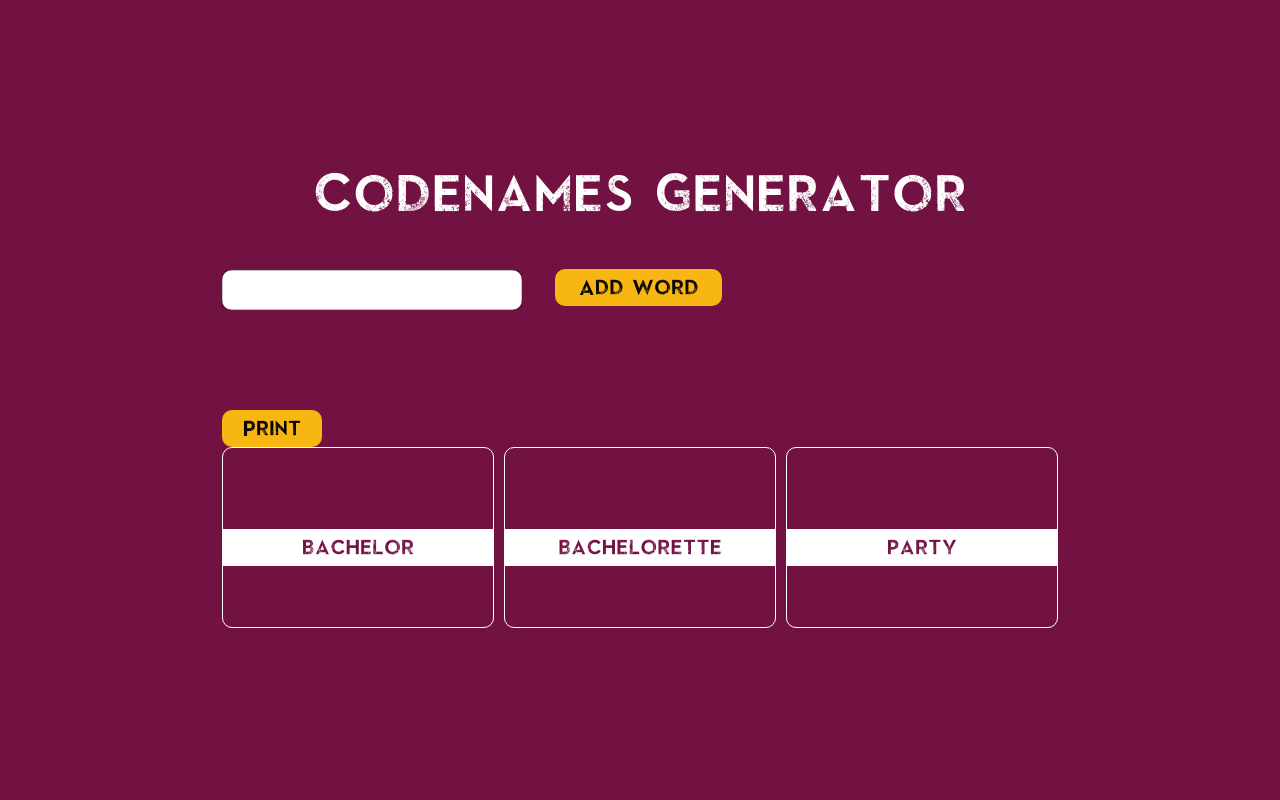
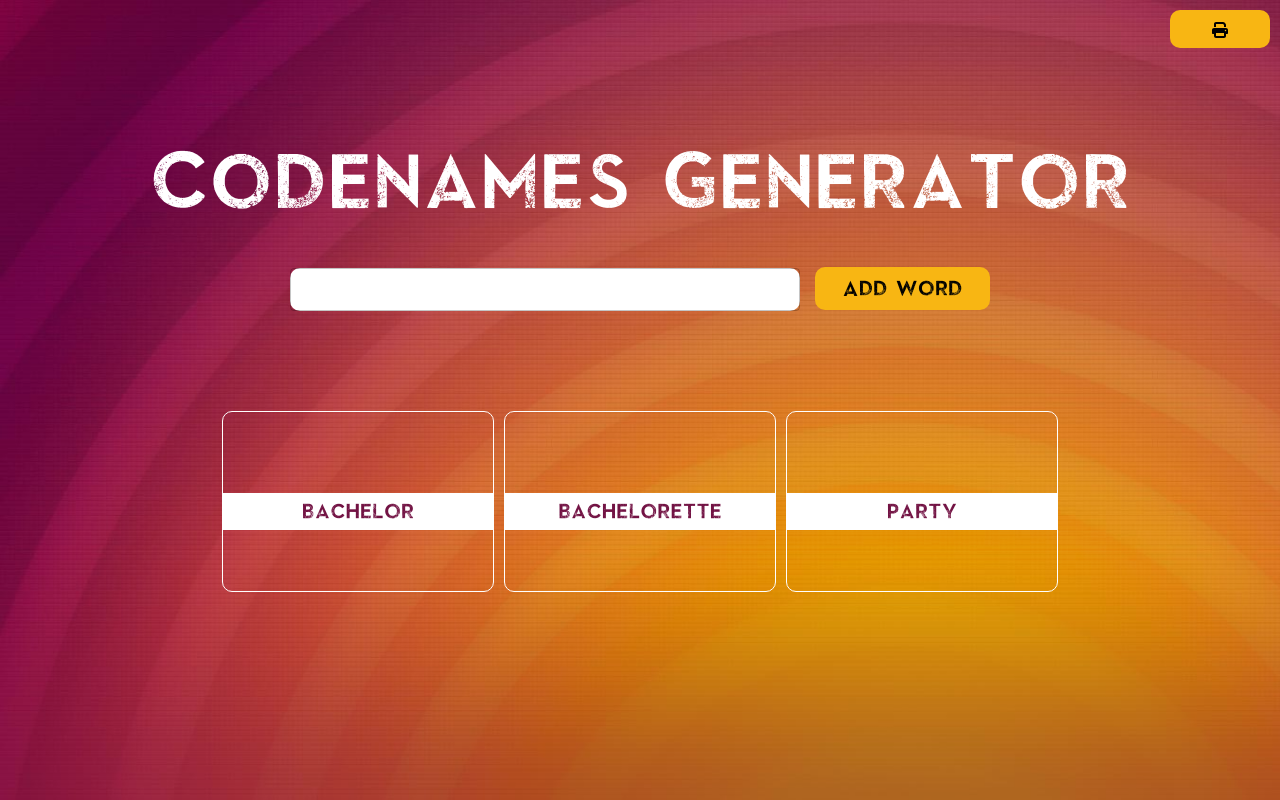
Before and after one commit to orrymevorach/codenames-generator, a Next.js app: page / in a window 1280 px wide. Built offline with nearby package versions, Linux system fonts and the light colour scheme.

Commit message:
styling and refacotring

```diff
--- a/components/HomePage/AddWordInput/AddWordInput.module.scss
+++ b/components/HomePage/AddWordInput/AddWordInput.module.scss
@@ -1,10 +1,13 @@
 .container {
-  width: 500px;
-  margin-bottom: 100px;
+  width: 700px;
   display: flex;
   align-items: center;
+  justify-content: center;
+  margin-bottom: 100px;
 }
 
 .button {
-  width: 230px;
+  width: 240px;
+  padding: 13px 0;
+  margin: 3px 0 0 15px;
 }
--- a/components/HomePage/HomePageContainer/HomePageContainer.jsx
+++ b/components/HomePage/Container/Container.jsx
@@ -1,23 +1,21 @@
 import Cards from '@/components/HomePage/Cards/Cards';
 import AddWordInput from '@/components/HomePage/AddWordInput/AddWordInput';
 import { useState } from 'react';
-import styles from './HomePageContainer.module.scss';
+import styles from './Container.module.scss';
 import Background from '@/components/shared/Background/Background';
-import Button from '@/components/shared/Button/Button';
+import PrintButton from '../PrintButton/PrintButton';
 
 export default function HomePageContainer() {
   const [words, setWords] = useState(['bachelor', 'bachelorette', 'party']);
-  const print = () => {
-    console.log('print');
-  };
   return (
-    <div>
-      <Background>
+    <>
+      <Background />
+      <PrintButton />
+      <div className={styles.container}>
         <h1 className={styles.title}>Codenames Generator</h1>
         <AddWordInput words={words} setWords={setWords} />
-        <Button handleClick={print}>Print</Button>
         <Cards words={words} setWords={setWords} />
-      </Background>
-    </div>
+      </div>
+    </>
   );
 }
--- /dev/null
+++ b/components/HomePage/Container/Container.module.scss
@@ -0,0 +1,18 @@
+@use '@mixins' as mixins;
+
+.container {
+  position: relative;
+  display: flex;
+  flex-direction: column;
+  justify-content: center;
+  align-items: center;
+  z-index: 100;
+  margin-top: 150px;
+}
+
+.title {
+  text-align: center;
+  @include mixins.FontPrimary;
+  font-size: 60px;
+  margin-bottom: 50px;
+}
--- a/components/HomePage/HomePageContainer/HomePageContainer.module.scss
+++ /dev/null
@@ -1,8 +0,0 @@
-@use '@mixins' as mixins;
-
-.title {
-  text-align: center;
-  @include mixins.FontPrimary;
-  font-size: 40px;
-  margin-bottom: 50px;
-}
--- /dev/null
+++ b/components/HomePage/PrintButton/PrintButton.jsx
@@ -0,0 +1,16 @@
+import Button from '@/components/shared/Button/Button';
+import styles from './PrintButton.module.scss';
+import { FontAwesomeIcon } from '@fortawesome/react-fontawesome';
+import { faPrint } from '@fortawesome/free-solid-svg-icons';
+
+export default function PrintButton() {
+  const handlePrint = () => {
+    // Logic for printing goes here
+  };
+
+  return (
+    <Button classNames={styles.printButton} onClick={handlePrint}>
+      <FontAwesomeIcon icon={faPrint} />
+    </Button>
+  );
+}
--- /dev/null
+++ b/components/HomePage/PrintButton/PrintButton.module.scss
@@ -0,0 +1,6 @@
+.printButton {
+  position: absolute;
+  top: 10px;
+  right: 10px;
+  z-index: 10;
+}
--- a/components/shared/Background/Background.jsx
+++ b/components/shared/Background/Background.jsx
@@ -1,12 +1,9 @@
 import styles from './Background.module.scss';
 
-export default function Background({ children }) {
+export default function Background() {
   return (
     <div className={styles.container}>
       <div className={styles.overlay}></div>
-      {/* <div className={styles.innerCircle}></div> */}
-      {/* <div className={styles.smallCircle}></div> */}
-      <div className={styles.children}>{children}</div>
     </div>
   );
 }
--- a/components/shared/Background/Background.module.scss
+++ b/components/shared/Background/Background.module.scss
@@ -1,7 +1,9 @@
 @use '@variables' as variables;
 
 .container {
-  background-color: variables.$red;
+  background-image: url('../../../public/bg.jpg');
+  background-size: cover;
+  background-repeat: no-repeat;
   width: 100vw;
   height: 100vh;
   position: fixed;
@@ -10,9 +12,13 @@
   display: flex;
   align-items: center;
   justify-content: center;
+  z-index: 1;
 }
 
-.children {
-  position: relative;
-  z-index: 4;
+.overlay {
+  position: absolute;
+  z-index: 1;
+  height: 100%;
+  width: 100%;
+  background-color: rgba(0, 0, 0, 0.1);
 }
--- a/components/shared/Input/Input.module.scss
+++ b/components/shared/Input/Input.module.scss
@@ -5,9 +5,13 @@
 }
 
 .input {
-  width: 300px;
+  width: 100%;
   background-color: white;
   border-radius: 10px;
+  input {
+    text-align: center;
+    padding: 10px;
+  }
 }
 
 .label {
--- a/pages/index.js
+++ b/pages/index.js
@@ -1,4 +1,4 @@
-import HomePageContainer from '@/components/HomePage/HomePageContainer/HomePageContainer';
+import Container from '@/components/HomePage/Container/Container';
 import Head from 'next/head';
 
 export default function Home() {
@@ -11,7 +11,7 @@ export default function Home() {
         <link rel="icon" href="/favicon.ico" />
       </Head>
       <main>
-        <HomePageContainer />
+        <Container />
       </main>
     </>
   );
--- a/styles/globals.css
+++ b/styles/globals.css
@@ -8,7 +8,6 @@
 
 body {
   margin: 0;
-  height: 100vh;
   color: white;
   font-family: 'Skyfall';
 }
```
Also changed, not shown: public/bg.jpg (added).
